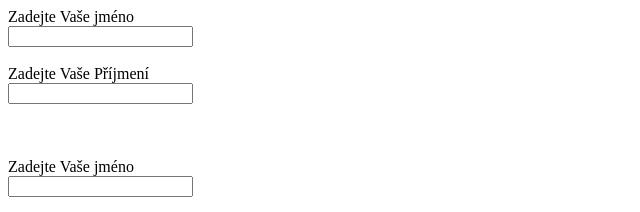
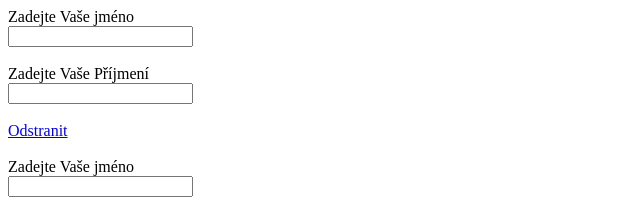
Before and after one commit to milankyncl/jquery-form-replicator, a website: page index.html in a window 1280 px wide. Both pictures are taken after a click on the link "Přidat řádek". Shown: the top 212 px of the page, 0-640 px from the left. Drawn offline with nearby package versions, Linux system fonts and the light colour scheme.

Commit message:
js compress, code update

```diff
--- a/index.html
+++ b/index.html
@@ -50,9 +50,22 @@
     </div>
 
     <script type="text/javascript" src="node_modules/jquery/dist/jquery.min.js"></script>
-    <script type="text/javascript" src="src/jquery.form-replicator.js"></script>
+    <script type="text/javascript" src="jquery.form-replicator.min.js"></script>
     <script>
-        $('.invoice-items').formReplicator('invoice-items');
+        $('.invoice-items').formReplicator('invoice-items', {
+            firstItemUndeletable: false,
+            onHide: function(item) {
+
+                item.fadeOut(function () {
+
+                    $(this).remove();
+                });
+            },
+            onShow: function(item) {
+
+                item.fadeIn();
+            }
+        });
     </script>
 </body>
 </html>
--- a/src/jquery.form-replicator.js
+++ b/src/jquery.form-replicator.js
@@ -18,7 +18,7 @@ $.fn.formReplicator = function( groupName, options ) {
 
     var settings = $.extend({
 
-        firstItemUndeletable: true,
+        firstItemUndeletable: false,
         onHide: function(item) {
 
             item.fadeOut(function () {
@@ -54,13 +54,21 @@ $.fn.formReplicator = function( groupName, options ) {
 
     groupItems.each(function(_i) {
 
+        var item = $(this);
+
         if(settings.firstItemUndeletable && _i === 0)
-            $(this).find('[data-group-remove-item]').hide();
+            item.find('[data-group-remove-item]').hide();
 
-        $(this).find('select, input, textarea').each(function() {
+        item.find('select, input, textarea').each(function() {
 
-            $(this).attr('name', groupName + '[' + _i + '][' + $(this).attr('name') + ']');
+            item.attr('name', groupName + '[' + _i + '][' + item.attr('name') + ']');
+        });
 
+        item.find('[data-group-remove-item]').on('click', function(e) {
+
+            e.preventDefault();
+
+            settings.onHide(item);
         });
 
         index++;
@@ -86,6 +94,7 @@ $.fn.formReplicator = function( groupName, options ) {
                 newItem.find('select, input, textarea').each(function() {
 
                     $(this).attr('name', groupName + '[' + index + '][' + $(this).attr('name') + ']');
+                    $(this).val('');
 
                 });
                 newItem.find('[data-group-remove-item]').on('click', function(e) {
```
Also changed, not shown: jquery.form-replicator.min.js (added).
